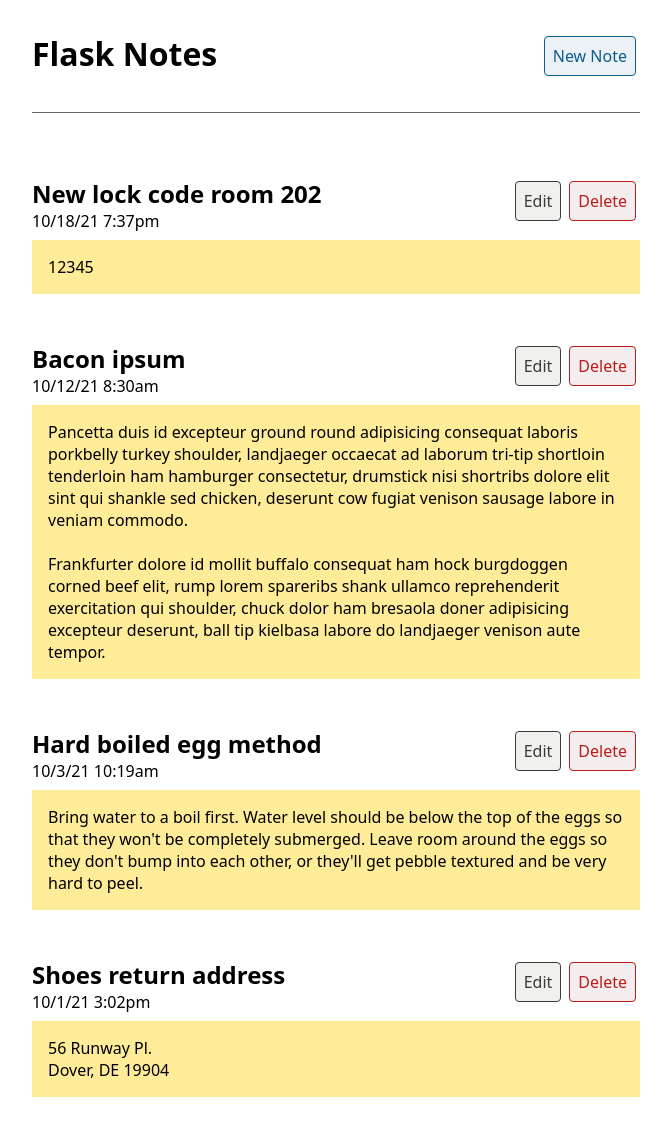
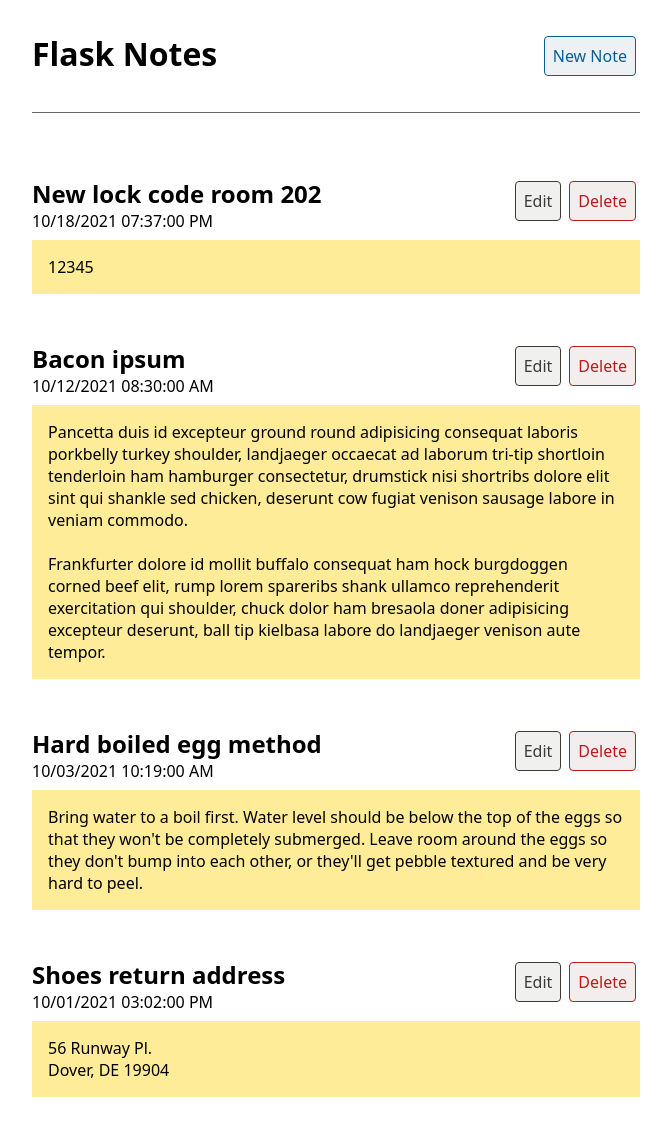
Before and after one commit to brodkewitz/flask-notes-app, a Flask app: page / in a window 1280 px wide. Shown: the whole page, without its empty margins (304-975 px from the left). Run offline with Flask 2, Linux system fonts and the light colour scheme.

Commit message:
Convert date strings to datetime objects

```diff
--- a/app/routes.py
+++ b/app/routes.py
@@ -1,3 +1,4 @@
+import datetime
 from flask import render_template, flash, redirect, url_for
 from app import app
 from app.forms import EditNoteForm
@@ -5,22 +6,22 @@ from app.forms import EditNoteForm
 
 notes = [
     {
-        "date-modified": "10/1/21 3:02pm",
+        "date-modified": datetime.datetime(2021, 10, 1, 15, 2),
         "title": "Shoes return address",
         "body": "56 Runway Pl.\nDover, DE 19904",
     },
     {
-        "date-modified": "10/3/21 10:19am",
+        "date-modified": datetime.datetime(2021, 10, 3, 10, 19),
         "title": "Hard boiled egg method",
         "body": "Bring water to a boil first. Water level should be below the top of the eggs so that they won't be completely submerged. Leave room around the eggs so they don't bump into each other, or they'll get pebble textured and be very hard to peel.",
     },
     {
-        "date-modified": "10/12/21 8:30am",
+        "date-modified": datetime.datetime(2021, 10, 12, 8, 30),
         "title": "Bacon ipsum",
         "body": "Pancetta duis id excepteur ground round adipisicing consequat laboris porkbelly turkey shoulder, landjaeger occaecat ad laborum tri-tip shortloin tenderloin ham hamburger consectetur, drumstick nisi shortribs dolore elit sint qui shankle sed chicken, deserunt cow fugiat venison sausage labore in veniam commodo.\n\nFrankfurter dolore id mollit buffalo consequat ham hock burgdoggen corned beef elit, rump lorem spareribs shank ullamco reprehenderit exercitation qui shoulder, chuck dolor ham bresaola doner adipisicing excepteur deserunt, ball tip kielbasa labore do landjaeger venison aute tempor.",
     },
     {
-        "date-modified": "10/18/21 7:37pm",
+        "date-modified": datetime.datetime(2021, 10, 18, 19, 37),
         "title": "New lock code room 202",
         "body": "12345",
     },
@@ -42,7 +43,7 @@ def edit_note():
     # have to check which method was used for the request.
     if form.validate_on_submit():
         new_note = {
-            "date-modified": "date handling coming soon",
+            "date-modified": datetime.datetime.now(),
             "title": form.note_title.data,
             "body": form.note_body.data
         }
--- a/app/templates/index.html
+++ b/app/templates/index.html
@@ -6,7 +6,7 @@
 			<div class="note-header">
 				<div class="note-meta">
 					<h2>{{ note["title"] }}</h2>
-					<p class="date-modified">{{ note["date-modified"] }}</p>
+					<p class="date-modified">{{ note["date-modified"].strftime('%m/%d/%Y %I:%M:%S %p') }}</p>
 				</div>
 				<a class="action edit-note" href="">Edit</a>
 				<a class="action delete-note" href="">Delete</a>
```
